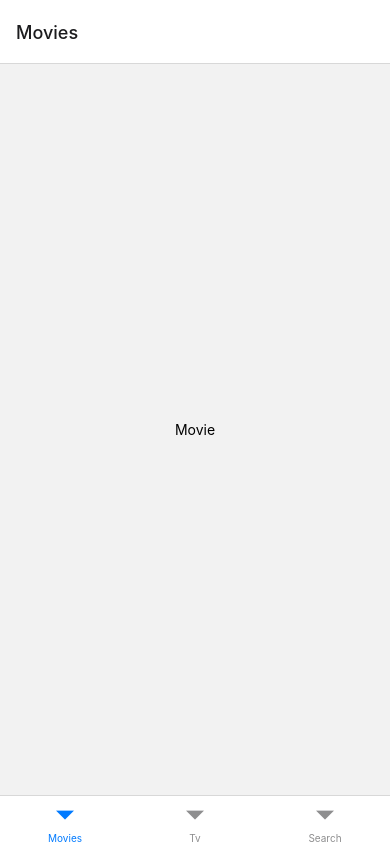
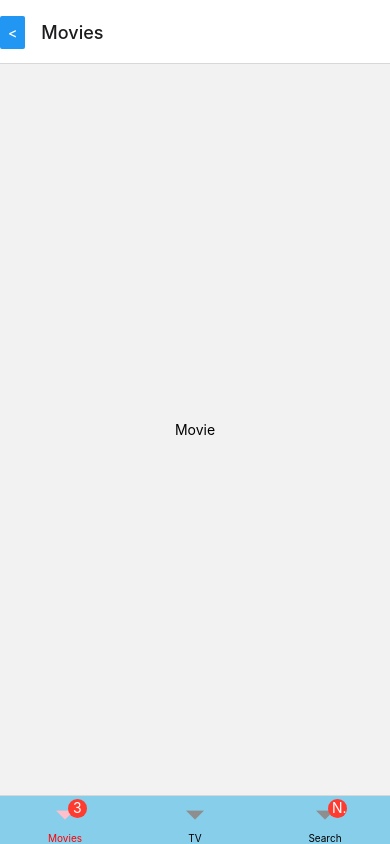
Before and after one commit to Ahn-GiHwan/RN_tutorial, a React Native app: screen / in a window 390 px wide. Built offline with nearby package versions, Linux system fonts and the light colour scheme.

Commit message:
feat: appy screenOptions and options

```diff
--- a/navigation/Tabs.jsx
+++ b/navigation/Tabs.jsx
@@ -3,15 +3,52 @@ import { createBottomTabNavigator } from "@react-navigation/bottom-tabs";
 import Movies from "../screens/Movies";
 import Tv from "../screens/Tv";
 import Search from "../screens/Search";
+import { Button, Text } from "react-native";
 
 const Tab = createBottomTabNavigator();
 
 const Tabs = () => {
   return (
-    <Tab.Navigator>
-      <Tab.Screen name="Movies" component={Movies} />
-      <Tab.Screen name="Tv" component={Tv} />
-      <Tab.Screen name="Search" component={Search} />
+    <Tab.Navigator
+      screenOptions={{
+        tabBarLabelStyle: {
+          color: "black",
+        },
+        tabBarActiveTintColor: "pink",
+        tabBarStyle: {
+          backgroundColor: "skyblue",
+        },
+      }}
+    >
+      <Tab.Screen
+        name="Movies"
+        component={Movies}
+        options={{
+          tabBarLabelStyle: {
+            color: "red",
+          },
+          tabBarBadge: 3,
+          headerLeft: () => (
+            <Button
+              title="<"
+              onPress={() => {
+                alert("Go Back!");
+              }}
+            />
+          ),
+        }}
+      />
+      <Tab.Screen name="TV" component={Tv} />
+      <Tab.Screen
+        name="Search"
+        component={Search}
+        options={{
+          tabBarBadge: "NEW",
+          headerStyle: {
+            backgroundColor: "red",
+          },
+        }}
+      />
     </Tab.Navigator>
   );
 };
```
